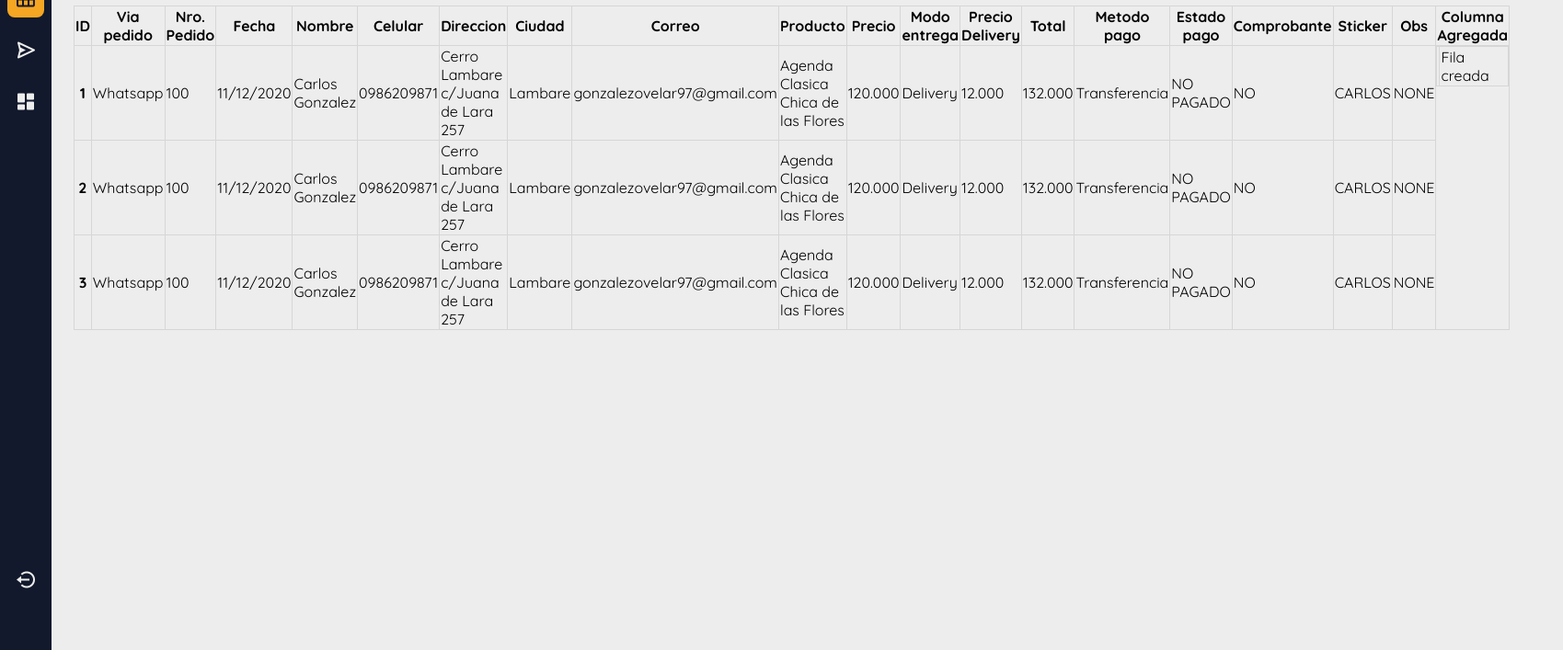
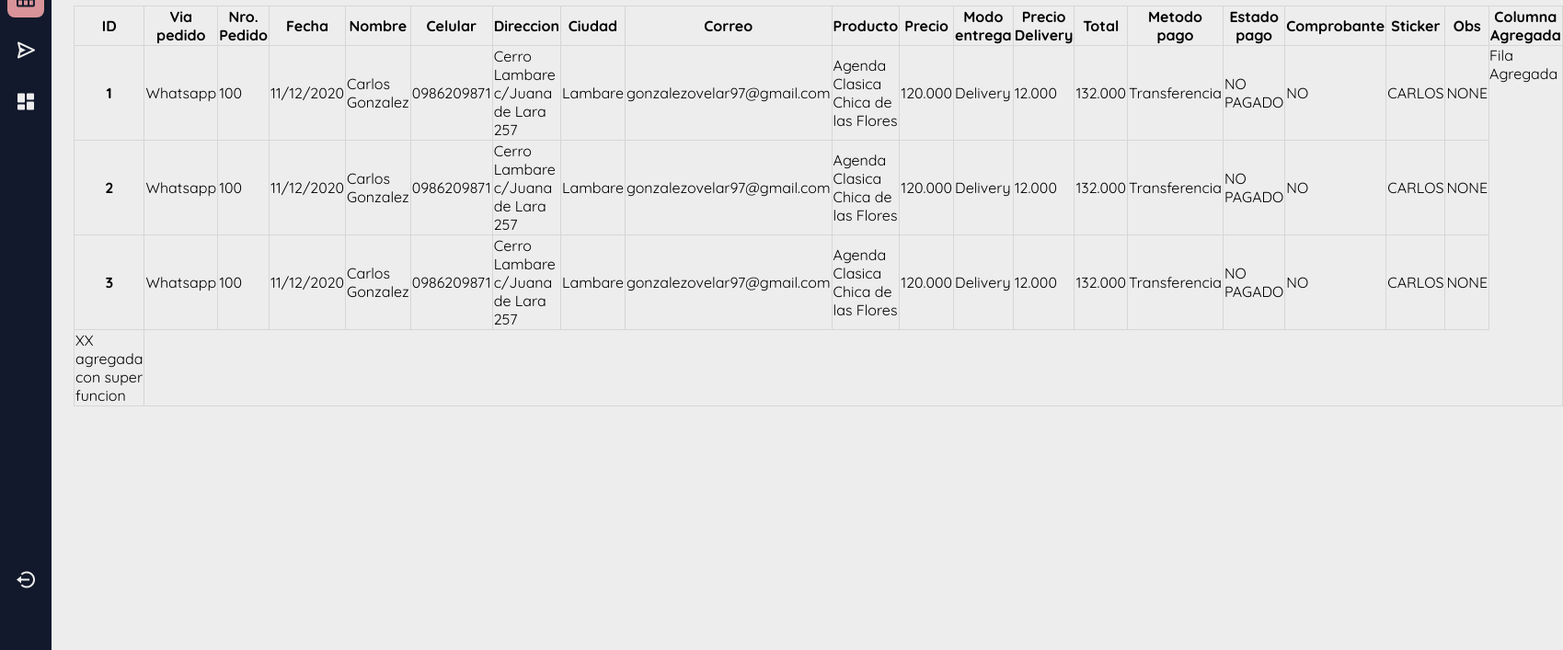
Before and after one commit to gonove/FiloApp, a website: page index.html in a window 1280 px wide. Shown: the part 93-800 px from the top of the page at 92% size, 1699 px wide, since content can reach past the window. Drawn offline with nearby package versions, Linux system fonts and the light colour scheme.

Commit message:
Solucionado FILAS fata Columnas

```diff
--- a/assets/css/styles.css
+++ b/assets/css/styles.css
@@ -5,7 +5,7 @@
 /*===== Colores =====*/
 :root {
   --first-color: #12192C;
-  --second-color: #F5A623;
+  --second-color: #D89498;
   --white-color: #EDEDED;
 }
 
--- a/assets/js/index.js
+++ b/assets/js/index.js
@@ -41,55 +41,70 @@ function animacion(){
 hoverIcon.forEach( l => l.addEventListener('click', animacion));
 
 
-// // Conexion a MySQL
-
-// const app = require('./config/server');
-
-// require('./routes/news')(app);
-
-
-// // INICIAR SERVIDOR
-
-// app.listen(app.get('port'), () => {
-//     console.log('Server on port', app.get('port'));
-// });
-
 
 // AGREGAR ELEMENTOS PARA TABLA
 
-let columna = document.createElement( 'th' );
-columna.setAttribute( 'scope', 'col' );
+// Columna
+const thColumna = document.createElement( 'th' );
+thColumna.setAttribute( 'scope', 'col' );
 
-let textoColumna = document.createTextNode( 'Columna Agregada' );
-columna.appendChild( textoColumna );
+const textoColumna = document.createTextNode( 'Columna Agregada' );
+thColumna.appendChild( textoColumna );
 
 columnaContenedor = document.querySelector( 'tr' );
-columnaContenedor.appendChild( columna );
+columnaContenedor.appendChild( thColumna );
+
+
+// Fila
+const trRow = document.querySelector( '.trRow');
+
+const textFila = document.createTextNode( 'Fila Agregada' );
+trRow.appendChild( textFila );
+
+console.log( trRow );
+
+// Fila con AddRow
+
+const addRow = ( tableID ) => {
+    // Obtener una referencia de la tabla
+    const tablaRef = document.getElementById( tableID );
+
+    // Insertar una fila en la tabla, en el indice 0
+    const newRow = tablaRef.insertRow( 4 );
+
+
+    // Insertar una celda en la fila, indice 0
+    const newCell = newRow.insertCell( 0 );
+
+    // Anade un nodo de texto a la celda
+    const newText = document.createTextNode( 'XX agregada con super funcion' );
+    newCell.appendChild( newText );
+
+}
+
+const addColumn = ( tableID ) => {
+    // Obtener una referencia de la tabla
+    const tablaRef2 = document.getElementById( tableID );
+
+    // Insertar una fila en la tabla, en el indice 0
+    const newRow2 = tablaRef2.insertRow( 0 );
+
+
+    // Insertar una celda en la fila, indice 0
+    const newCell2 = newRow2.insertCell( 0 );
+
+    // Anade un nodo de texto a la celda
+    const newText = document.createTextNode( 'XX agregada con super funcion' );
+    newCell2.appendChild( newText );
+
+}
+
+// Llamar a la funcion addRow con el id de la tabla que deseas.
+
+addRow( 'tabla' );
+addColumn( 'trCol' );
 
 
 
-
-const tr = document.querySelector( '.trRow' );
-let filaRow = document.createElement( 'tr' );
-let fila    = document.createElement( 'th' );
-fila.setAttribute( 'scope', 'row' );
-
-//let textoFila = document.createTextNode( 3 );
-//fila.appendChild( textoFila );
-
-filaRow.appendChild( fila );
-
-const tdRow = document.createElement( 'td' );
-let textoTdRow = document.createTextNode( "Fila creada" );
-tdRow.appendChild( textoTdRow);
-
-tdRow.appendChild( textoTdRow );
-
-
-console.log( filaRow );
-filaRow.appendChild( tdRow )
-
-
-const trRow = document.querySelector( '.trRow' );
-trRow.appendChild( filaRow );
-console.log(trRow);
+const rowCount = document.getElementById( 'tabla' ).rows.length;
+console.log( `It's: ${rowCount}` );
--- a/index.html
+++ b/index.html
@@ -62,9 +62,9 @@
     </div>
     <h1>Inventario</h1>
     <div id="container tabla" >
-        <table class="table">
+        <table class="table" id="tabla">
             <thead>
-                <tr class="trCol">
+                <tr class="trCol" id="trCol">
                     <th scope="col">ID</th>
                     <th scope="col">Via pedido</th>
                     <th scope="col">Nro. Pedido</th>
```
Also changed, not shown: assets/js/cosas.js (added, +40 -0 lines).
